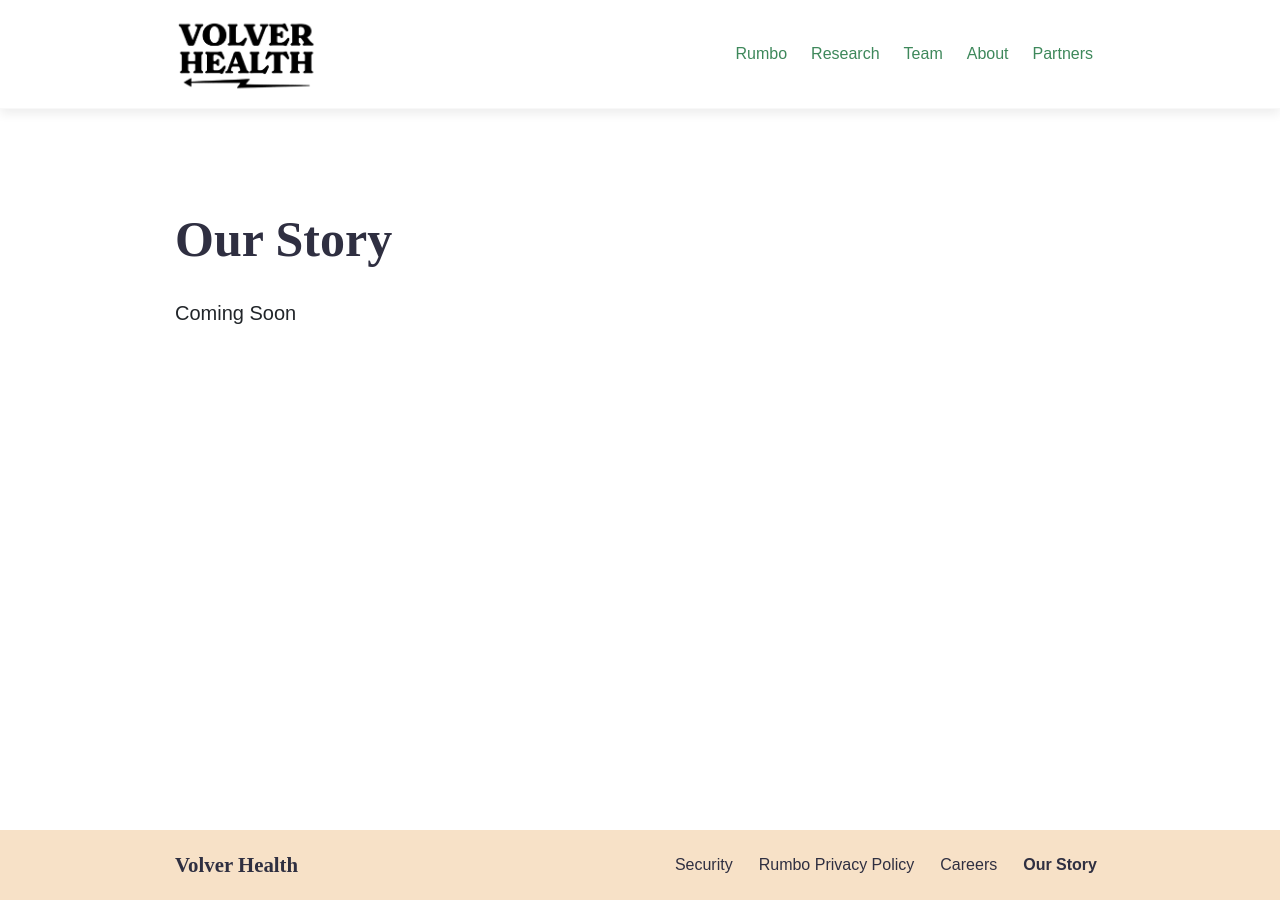
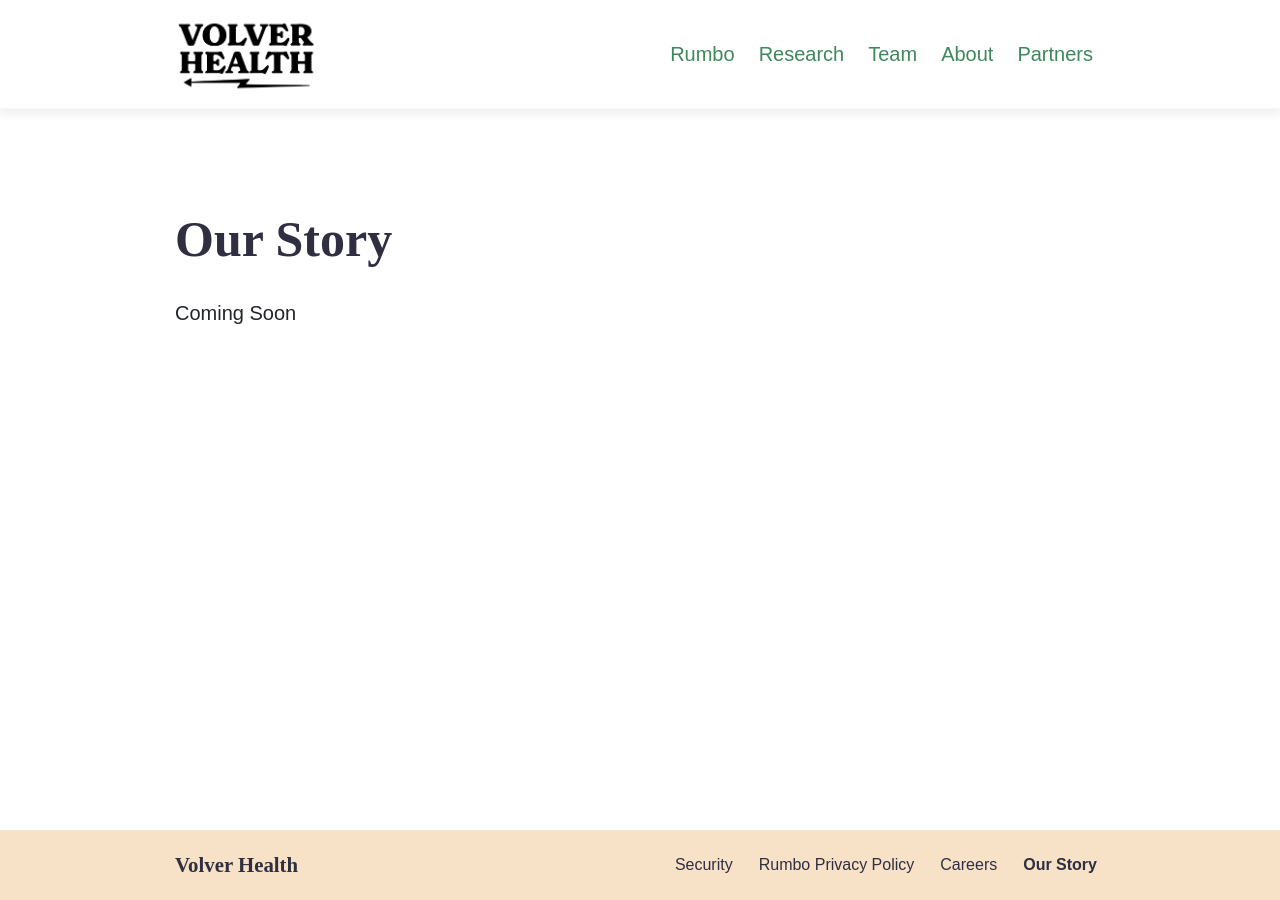
Before and after one commit to volver-health/volver-website, a Jekyll site: the page built from our-story.md, in a window 1280 px wide. Built offline with Jekyll 4.4.1, drawn with Linux system fonts in a browser that asks for light colours; some web fonts are replaced.

Commit message:
Adds larger link font for menu

```diff
--- a/_sass/components/_main-menu.scss
+++ b/_sass/components/_main-menu.scss
@@ -1,29 +1,36 @@
 .main-menu {
   display: none;
+
   @include media-breakpoint-up(md) {
     display: block;
   }
-  > ul {
+
+  >ul {
     display: flex;
     align-items: center;
     justify-content: flex-start;
-    > li {
+
+    >li {
       list-style: none;
-      font-size: 1rem;
-      > a {
+      font-size: 20px;
+
+      >a {
         padding: 10px 12px 10px 12px;
         display: inline-block;
         font-weight: normal;
         text-decoration: none;
         color: $primary;
+
         &:hover {
           text-decoration: underline;
         }
       }
+
       &.active {
-        > a {
+        >a {
           font-weight: bold;
           text-decoration: none;
+
           &:hover {
             text-decoration: none;
             transition: all 225ms ease-in 0s;
```
